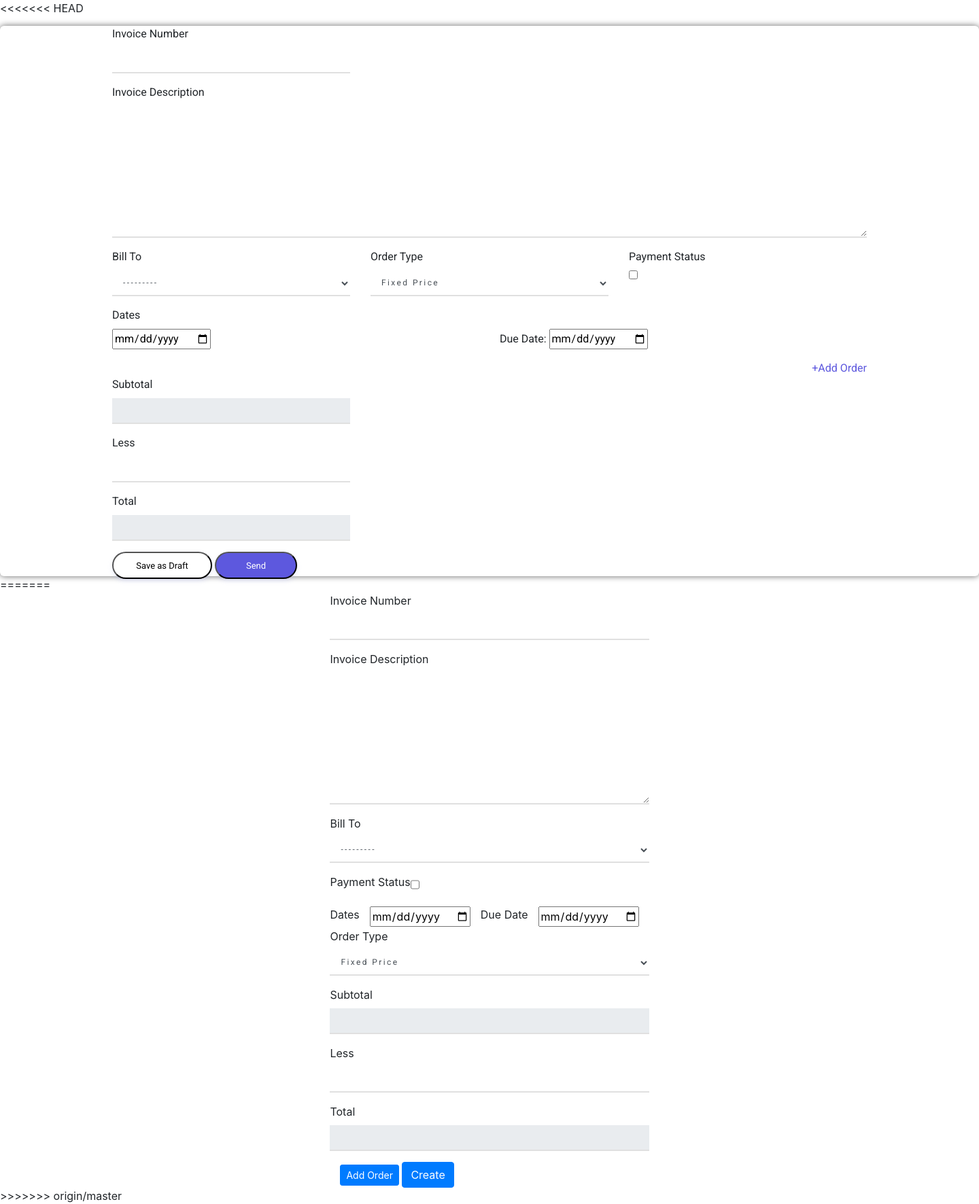
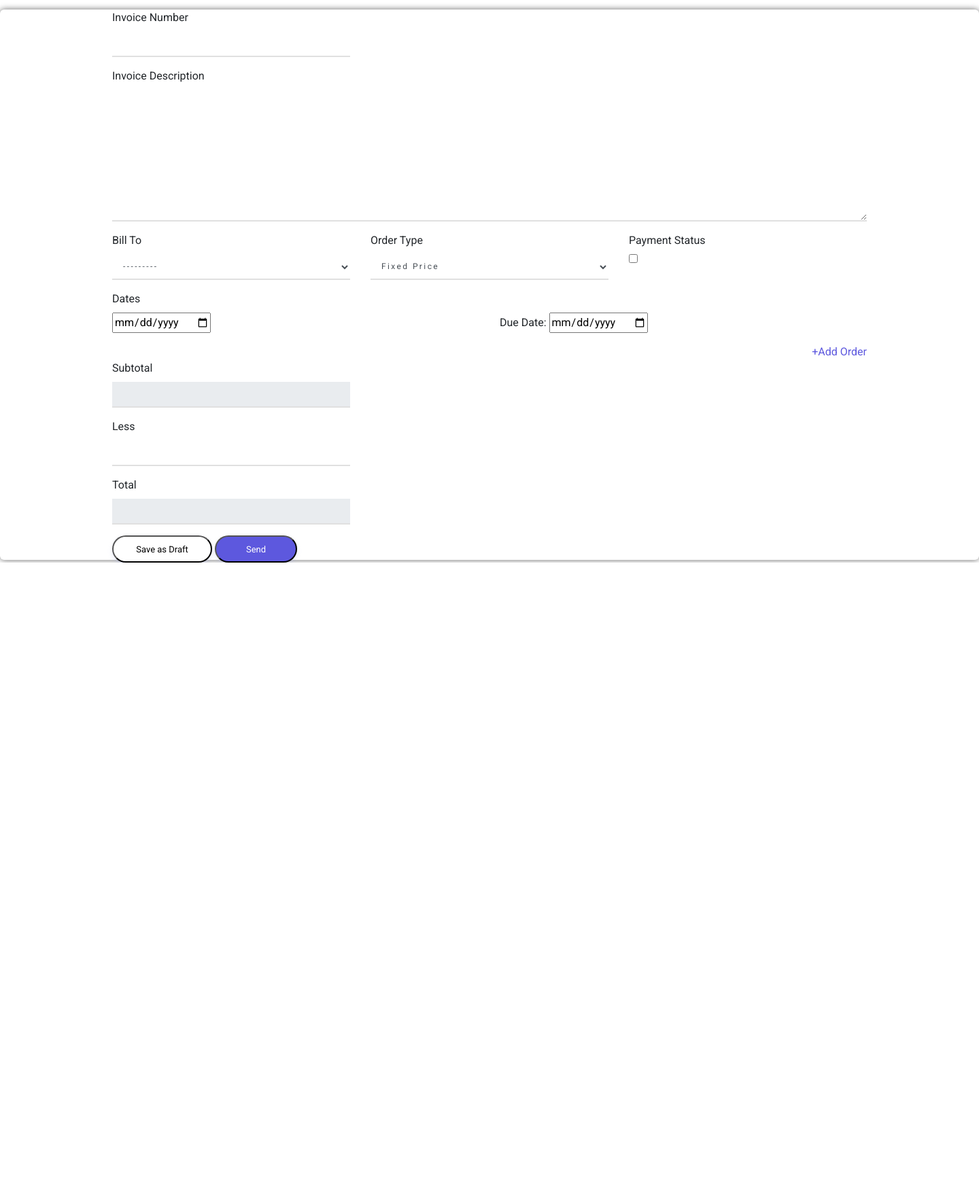
Before and after one commit to cnulla/InvoiceApp, a Django app: page /create-invoice/ in a window 1440 px wide. Shown: the whole page at 68% size. After the commit the page ends 828 px from the top, so only its background shows below. Run offline with Django 3.2, Linux system fonts and the light colour scheme; data that the repository does not hold is empty; some libraries are stand-ins or nearby versions.

Commit message:
fix conflicts

```diff
--- a/invoiceapp/accounts/models.py
+++ b/invoiceapp/accounts/models.py
@@ -6,6 +6,7 @@ from django.contrib.auth.models import (
     PermissionsMixin,
     )
 from django.utils.translation import ugettext_lazy as _
+# Create your models here.
 
 class MyUserManager(BaseUserManager):
     def _create_user(self, email, password=None, **extra_fields):
--- a/invoiceapp/invoice/forms.py
+++ b/invoiceapp/invoice/forms.py
@@ -24,7 +24,6 @@ class ClientForm(forms.ModelForm):
                 'city': forms.TextInput(attrs={'class': 'form-control', 'placeholder': 'City'}),
                 'street': forms.TextInput(attrs={'class': 'form-control', 'placeholder': 'Street'}),
                 'email': forms.EmailInput(attrs={'class': 'form-control'}),
-
         }
 
     def clean_email(self):
--- a/invoiceapp/invoice/models.py
+++ b/invoiceapp/invoice/models.py
@@ -1,5 +1,4 @@
 from django.db import models
-from accounts.models import MyUser
 from uuid import uuid4
 
 # Create your models here.
@@ -22,7 +21,6 @@ class Client(models.Model):
         return full_name.strip()
 
     def generate_token(self):
-        from invoice.models import Invitation
         return Invitation.objects.create(client=self)
 
     def __str__(self):
@@ -76,9 +74,9 @@ class Item(models.Model):
     end_date = models.DateField()
     rate = models.PositiveIntegerField(null=True)
     total_hours = models.PositiveIntegerField(null=True)
-    amount = models.PositiveIntegerField(null=True, default=0)
-    total_amount = models.PositiveIntegerField(null=True, blank=True, default=0)
-    remarks = models.TextField(max_length=255, null=True, blank=True)
+    amount = models.PositiveIntegerField(null=True)
+    total_amount = models.PositiveIntegerField(null=True, blank=True)
+    remarks = models.TextField(max_length=255, null=True)
     item_type = models.CharField(max_length=10, choices=ITEM_TYPE, default=FIXED)
     date_created = models.DateTimeField(auto_now_add=True)
     date_updated = models.DateTimeField(auto_now=True)
@@ -112,13 +110,9 @@ class Invoice(models.Model):
     total = models.PositiveIntegerField(null=True, blank=True)
     date_created = models.DateTimeField(auto_now_add=True)
     date_updated = models.DateTimeField(auto_now=True)
-    invoice_user = models.ForeignKey(MyUser, on_delete=models.CASCADE, null=True, blank=True)
-
-    def __str__(self):
-        return str(self.invoice_number)
 
     def total_invoice(self):
         return self.total-self.less
 
-    def get_items(self):
-        return Item.objects.filter(invoice=self)
+    def __str__(self):
+        return "%d".format(self.invoice_number)
--- a/invoiceapp/templates/base.html
+++ b/invoiceapp/templates/base.html
@@ -36,7 +36,6 @@
                 <form class="form-inline">
                     <a href="{% url 'create-invoice' %}">
                         <button class="round-button my-2 my-sm-0" type="button">
-                        Create Invoice
                         </button>
                     </a>
                 </form>
--- a/invoiceapp/templates/invoiceapp/create_invoice.html
+++ b/invoiceapp/templates/invoiceapp/create_invoice.html
@@ -3,7 +3,6 @@
 {% block title %} Create Invoice {% endblock %}
 
 {% block content %}
-<<<<<<< HEAD
 <div class="myfont rectangle section-margin">
     {% if form.errors %}
     {{form.non_field_errors}}
@@ -121,78 +120,4 @@
         </div>
     </div>
 </div>
-=======
-<div class="create_invoice">
-    {% if form.errors %}
-    {{inv_form.non_field_errors}}
-    {% endif %}
-    <form method="POST" action="{% url 'create-invoice'%}" novalidate="" id='create-invoice' class="create-invoice">
-    <!-- Invoice Form -->
-        <!-- Invoice Number -->
-        <div class="form-group row">
-            {% csrf_token %}
-            <label for="{{inv_form.invoice_number.id_for_label}}"> Invoice Number </label>
-            {{form.invoice_number}}
-            <div class="red">{{form.invoice_number.errors}}</div>
-        </div>
-        <!-- Invoice Description -->
-        <div class="form-group row">
-            <label for="{{form.invoice_description.id_for_label}}"> Invoice Description </label>
-            {{form.invoice_description}}
-            <div class="red">{{form.invoice_description.errors}}</div>
-        </div>
-        <!-- Invoice Company -->
-        <div class="form-group row">
-            <label for="{{form.client.id_for_label}}"> Bill To </label>
-            {{form.company}}
-            <div class="red">{{form.company.errors}}</div>
-        </div>
-        <!-- Payment Status -->
-        <div class="form-group row">
-            <label> Payment Status </label>
-            {{form.payment_status}}
-            <div class="red">{{form.payment_status.errors}}</div>
-        </div>
-        <!-- Invoice Dates --><!-- Dates -->
-        <div class="row">
-            <label> Dates </label>
-            <div class ='col'>
-                {{form.invoice_date}}
-                <div class="red">{{form.invoice_date.errors}}</div>
-            </div>
-            <label> Due Date </label>
-            <div class="col">
-                {{form.due_date}}
-                <div class="red">{{form.due_date.errors}}</div>
-            </div>
-        </div>
-        <!-- Order Type -->
-        <div class="form-group row">
-            <label> Order Type </label>
-            {{form.order_type}}
-        </div>
-        <div class="form-group row">
-            <label> Subtotal </label>
-            {{form.subtotal}}
-        </div>
-        <div class="form-group row">
-            <label> Less </label>
-            {{form.less}}
-        </div>
-        <div class="form-group row">
-            <label> Total </label>
-            {{form.total}}
-        </div>
-
-         <button type="button" class="btn btn-primary btn-sm" id="add-order" data-url="{% url 'item-form' %}">Add Order</button>
-        <span type="hidden" name="orders" id="orders"> </span>
-        <button id="add-invoice" type="submit" class="btn btn-primary">Create</button>
-    </form>
-           <!-- Item Form -->
-        <div id="myform">
-
-        </div>
-</div>
-
->>>>>>> origin/master
 {% endblock %}
```
Also changed, not shown: invoiceapp/templates/invoiceapp/item_order_form.html (+0 -66 lines).
